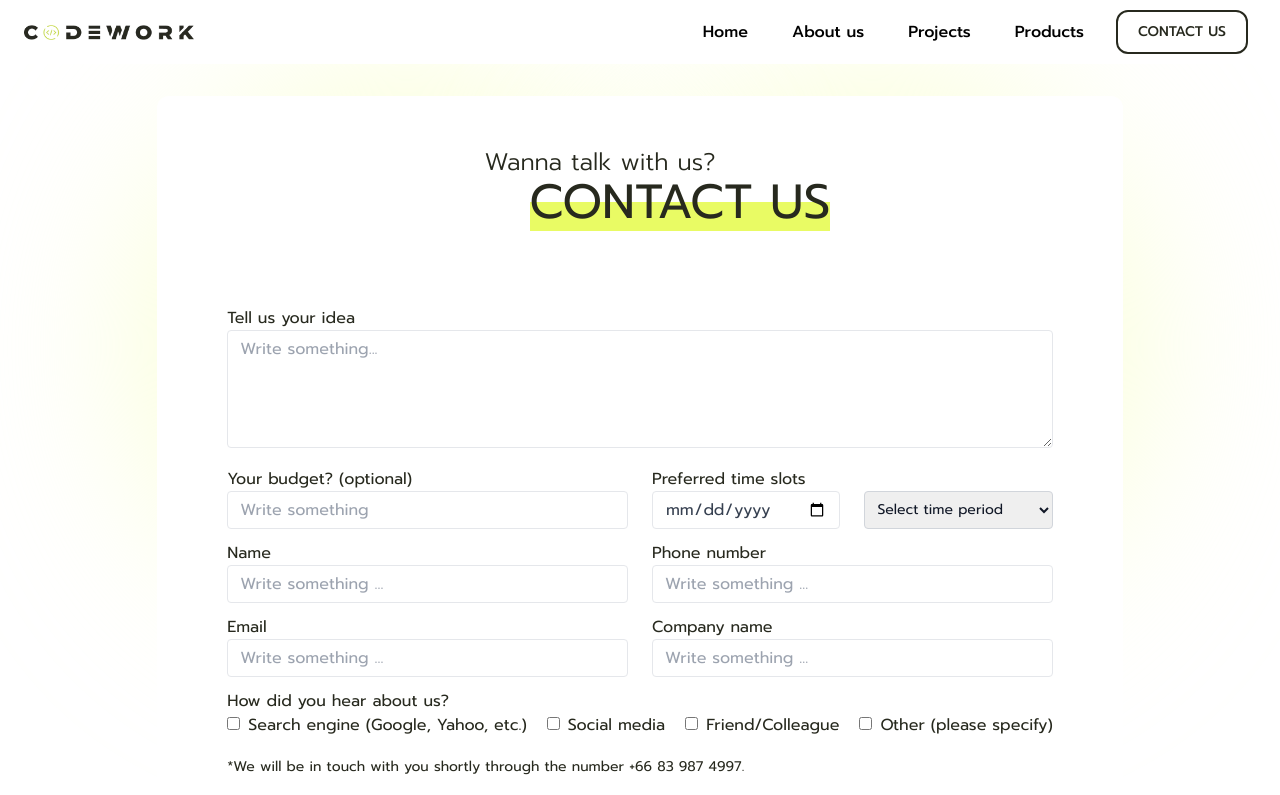
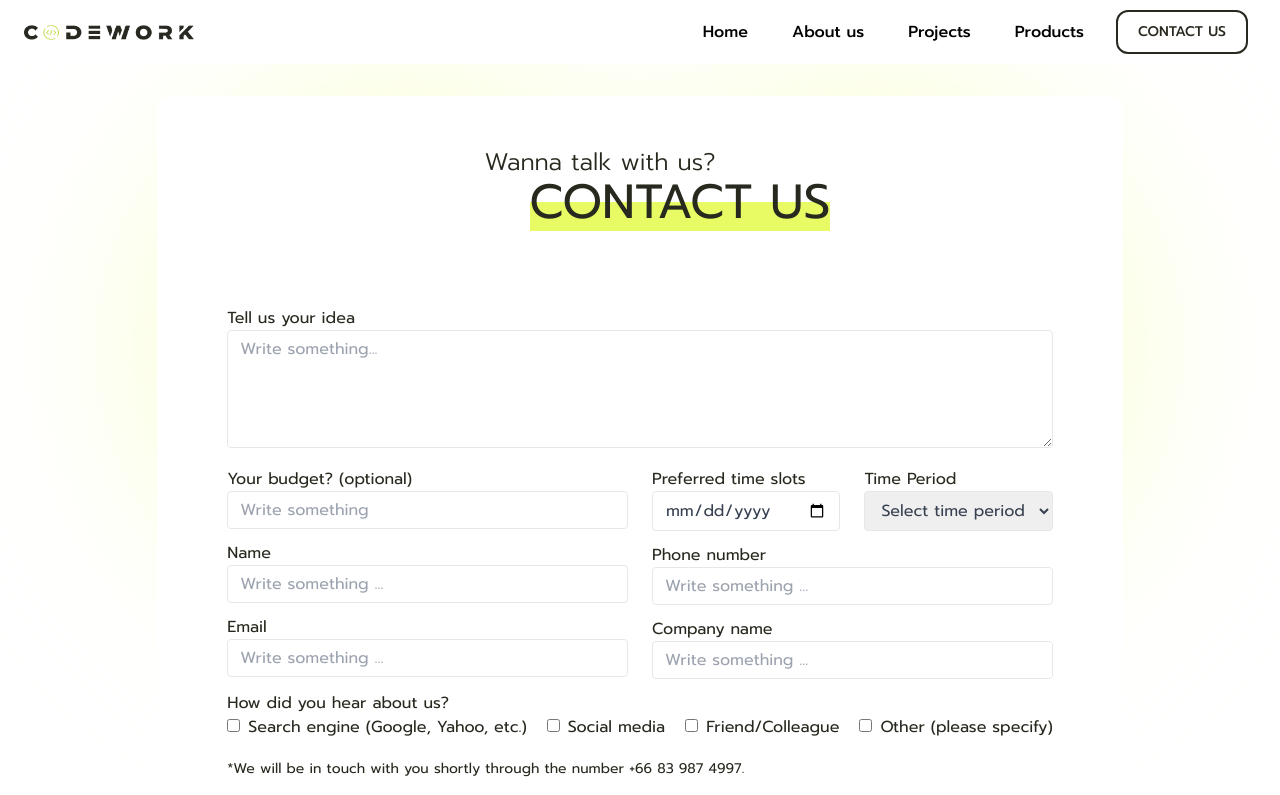
Before and after one commit to The-Alzhemist/codework-landing-page, a Next.js app: page /contact-us in a window 1280 px wide. Shown: the top 795 px of the page. Built offline with nearby package versions, Linux system fonts and the light colour scheme.

Commit message:
add: SelectedField component

```diff
--- a/src/components/ContactUs/FormSpree-form.tsx
+++ b/src/components/ContactUs/FormSpree-form.tsx
@@ -18,6 +18,7 @@ import SocialsSection from "./component/SocialsSection/SocialsSection";
 import StatusMessage from "./StatusMessage/StatusMessage";
 import InputField from "../form/InputField/InputField";
 import TextAreaField from "../form/TextAreaField/TextAreaField";
+import SelectedField from "../form/SelectedField/SelectedField";
 const ContactForm = ({
   isShowOtherChannel,
   setIsShowOtherChannel,
@@ -29,6 +30,9 @@ const ContactForm = ({
   control,
   sendDataToFromSpree,
 }: WithFormSpreeFormProps) => {
+  const testfunc = (e:any) => {
+    console.log(" >>", e)
+  }
   return (
     <>
       <div className="bg-white rounded-xl relative max-w-[1440px] mx-auto py-[30px] md:py-[50px] lg:px-[50px] my-5 sm:my-0">
@@ -42,7 +46,7 @@ const ContactForm = ({
         </h1>
         <form
           className="w-full max-w-[1440px] px-2 md:px-5"
-          onSubmit={handleSubmit(sendDataToFromSpree)}
+          onSubmit={handleSubmit(testfunc)}
           noValidate
         >
           {/* row 1 */}
@@ -58,7 +62,10 @@ const ContactForm = ({
               name="idea"
               control={control}
               rules={{
-              required: { value: true, message: "Tell us your idea us required." },
+                required: {
+                  value: true,
+                  message: "Tell us your idea us required.",
+                },
               }}
               placeholder="Write something..."
               type="text"
@@ -138,20 +145,47 @@ const ContactForm = ({
             <div className="w-full">
               <div className="flex gap-x-3 sm:gap-x-6">
                 <div className="w-full">
-                  <FormDateInput
+                  {/* <FormDateInput
                     labelName=" Preferred time slots"
                     inputName="timeSlot"
                     register={register}
                     isRequired={false}
+                  /> */}
+                  <InputField
+                    name="timeSlot"
+                    control={control}
+                    rules={{
+                      required: {
+                        value: false,
+                        message: "",
+                      },
+                    }}
+                    type="date"
+                    label="Preferred time slots"
+                    className="mb-[12px]"
                   />
                 </div>
                 <div className="w-full">
-                  <FormSelectedInput
+                  {/* <FormSelectedInput
                     labelName="timePeriod"
                     inputName="timePeriod"
                     optionList={SELECTED_OPTION_LIST}
                     register={register}
                     isRequired={false}
+                  /> */}
+                  <SelectedField
+                   name="timePeriod"
+                   control={control}
+                   rules={{
+                     required: {
+                       value: false,
+                       message: "",
+                     },
+                   }}
+                   type="date"
+                   label="Time Period"
+                   className="mb-[12px]"
+                   optionList={SELECTED_OPTION_LIST}
                   />
                 </div>
               </div>
@@ -166,7 +200,10 @@ const ContactForm = ({
                 name="phoneNumber"
                 control={control}
                 rules={{
-                  required: { value: true, message: "Phone number is Required." },
+                  required: {
+                    value: true,
+                    message: "Phone number is Required.",
+                  },
                 }}
                 placeholder="Write something ..."
                 type="number"
--- /dev/null
+++ b/src/components/form/SelectedField/SelectedField.tsx
@@ -0,0 +1,92 @@
+import { Controller } from "react-hook-form";
+import { twMerge } from "tailwind-merge";
+// import { withInputField } from './withInputField'
+import { InputFieldProps } from "./interface";
+import { withSelectedField } from "./withSelectedField";
+import React from "react";
+
+const SelectedField = ({
+  name,
+  control,
+  rules,
+  disabled,
+  type,
+  label,
+  className,
+  inputClassName,
+  suffixIcon,
+  placeholder,
+  required = false,
+  maxLength,
+  optionList,
+}: InputFieldProps) => (
+  <Controller
+    name={name}
+    control={control}
+    rules={rules}
+    defaultValue=""
+    render={({ field, fieldState: { error } }) => (
+      <div className={twMerge("w-full", className)}>
+        <div className="relative flex-wrap w-full items-stretch">
+          {label && (
+            <label className="flex">
+              {label} {required && <span className="text-red-500">*</span>}
+            </label>
+          )}
+
+          <div className="relative">
+            {/* <input
+              {...field}
+              value={field.value ?? ''}
+              className={`
+              appearance-none border rounded w-full py-2 px-3 text-gray-700 leading-tight focus:outline-none focus:shadow-outline
+              disabled:bg-gray-300 disabled:text-gray-500 disabled:cursor-not-allowed
+              placeholder-gray-400  placeholder:text-md
+                ${error && 'border-red-500 border'}
+                ${inputClassName}
+              `}
+              disabled={disabled}
+              type={type}
+              placeholder={placeholder}
+              maxLength={maxLength}
+              onChange={event => {
+                if (type === 'number' && event.target.value) {
+                  field.onChange(parseInt(event.target.value, 10))
+                  return
+                }
+                field.onChange(event.target.value)
+              }}
+            /> */}
+            <select
+               className={`
+               border rounded w-full py-1 px-3 text-gray-700 leading-tight focus:outline-none focus:shadow-outline
+               disabled:bg-gray-300 disabled:text-gray-500 disabled:cursor-not-allowed
+               placeholder-gray-400  placeholder:text-md h-[40px]
+                 ${error && 'border-red-500 border'}
+                 ${inputClassName}
+               `}
+              value={field.value ?? ""}
+              onChange={(e) => field.onChange(e.target.value)}
+              disabled={disabled}
+            >
+              {optionList.map((item: any, index: number) => (
+                <React.Fragment key={`option-${item.text}-${index}`}>
+                  <option value={item.value} >{item.text}</option>
+                </React.Fragment>
+              ))}
+            </select>
+          </div>
+
+          {error && (
+            <div className="mt-[8px] text-xs text-red-500 top-full">
+              {error.message}
+            </div>
+          )}
+        </div>
+      </div>
+    )}
+  />
+);
+
+const WrappedComponent = withSelectedField(SelectedField);
+export default WrappedComponent;
--- /dev/null
+++ b/src/components/form/SelectedField/interface.ts
@@ -0,0 +1,47 @@
+import { Control, RegisterOptions } from 'react-hook-form'
+import { ReactElement } from 'react'
+
+export type InputFieldAcceptProps = {
+  name: string
+  control: Control<any, any>
+  rules?: Omit<
+    RegisterOptions,
+    'valueAsNumber' | 'valueAsDate' | 'setValueAs' | 'disabled'
+  >
+
+  unit?: string
+  label?: string | ReactElement
+  isShowPassword?: boolean
+  suffixIcon?: React.ReactNode
+  inputClassName?: string
+  disabled?: boolean
+  placeholder?: string
+  className?: string
+
+  type?: string
+  required?: boolean
+  maxLength?: number,
+  optionList: any
+}
+
+export type InputFieldProps = {
+  name: string
+  control: Control
+  rules?: Omit<
+    RegisterOptions,
+    'valueAsNumber' | 'valueAsDate' | 'setValueAs' | 'disabled'
+  >
+
+  unit?: string
+  label?: string | JSX.Element
+  suffixIcon?: React.ReactNode
+  inputClassName?: string
+  disabled?: boolean
+  placeholder?: string
+  className?: string
+
+  type?: string
+  required?: boolean
+  maxLength?: number,
+  optionList: any
+}
--- /dev/null
+++ b/src/components/form/SelectedField/withSelectedField.tsx
@@ -0,0 +1,21 @@
+import React from 'react'
+import { InputFieldAcceptProps, InputFieldProps } from './interface'
+
+const withSelectedField = (Component: React.FC<InputFieldProps>) => {
+  const Hoc = ({
+    type,
+    isShowPassword,
+
+    ...props
+  }: InputFieldAcceptProps) => {
+    const newProps = {
+      ...props,
+    }
+
+    return <Component {...newProps} />
+  }
+
+  return Hoc
+}
+
+export { withSelectedField }
```
Lines whose indentation alone changed are shown as unchanged.
